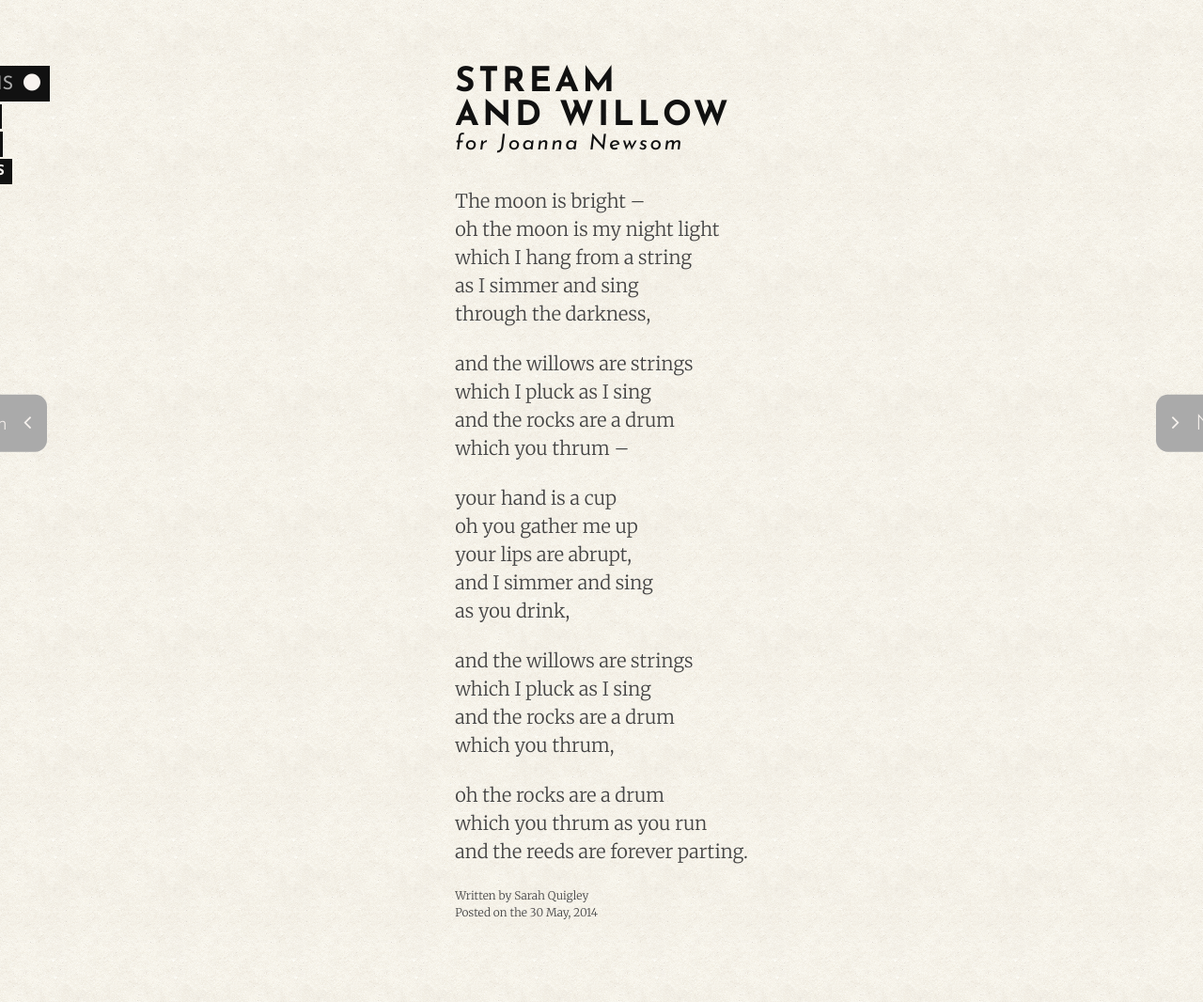
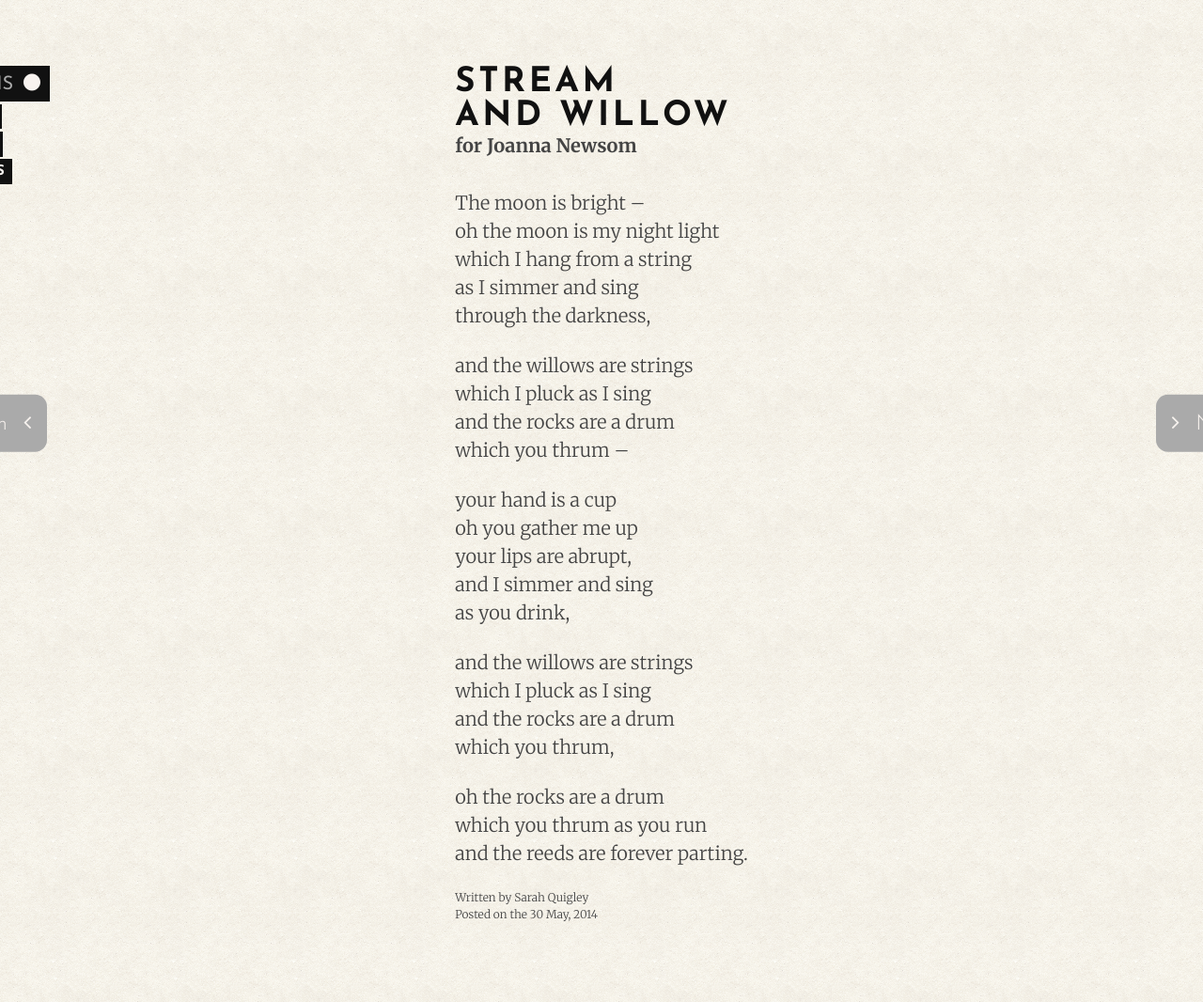
Before and after one commit to sarahquigley/poetry, a Jekyll site: the page built from _posts/2014-05-29-stream-and-willow.markdown, in a window 1280 px wide. Shown: the whole page at 94% size. Built offline with Jekyll 4.4.1, drawn with Linux system fonts in a browser that asks for light colours; nearby versions of some CDN libraries.

Commit message:
Change h2 to h3 in post layout.

```diff
--- a/_layouts/post.html
+++ b/_layouts/post.html
@@ -21,7 +21,7 @@ layout: default
     {% endif %}
 
     {% if current_post.subtitle %}
-    <h2>{{ current_post.subtitle | newline_to_br }}</h2>
+    <h3>{{ current_post.subtitle | newline_to_br }}</h3>
     {% endif %}
 
   </header>
```
